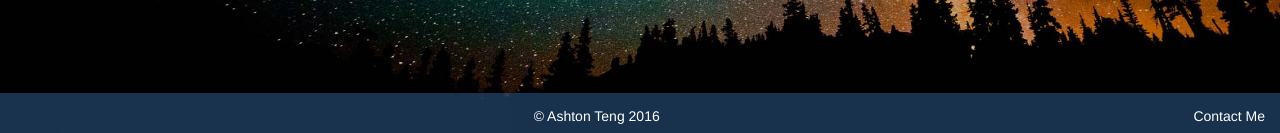
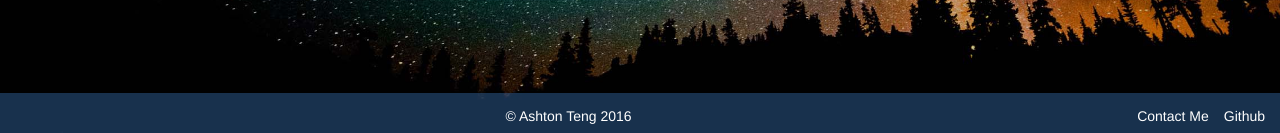
Before and after one commit to ashtonteng/ashtonteng.github.io, a Jekyll site: the page built from index.html, in a window 1280 px wide. Shown: the part 764-897 px from the top of the page. Built offline with Jekyll 4.4.1, drawn with Linux system fonts in a browser that asks for light colours.

Commit message:
added github link

```diff
--- a/_includes/footer.html
+++ b/_includes/footer.html
@@ -1 +1 @@
-<p>© Ashton Teng 2016 <a href="{{site.baseurl}}/contact.html">Contact Me</a><p>
+<p>© Ashton Teng 2016 <a href="https://github.com/ashtonteng">Github</a><a href="{{site.baseurl}}/contact.html">Contact Me</a><p>
```
Also changed, not shown: 1 other file.
